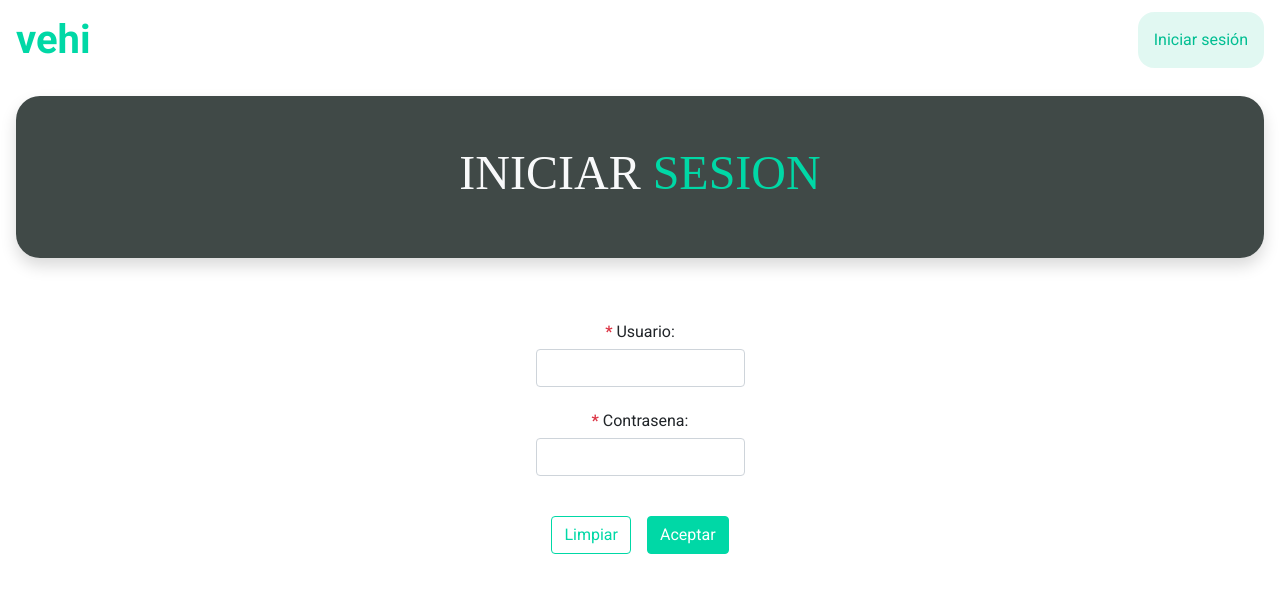
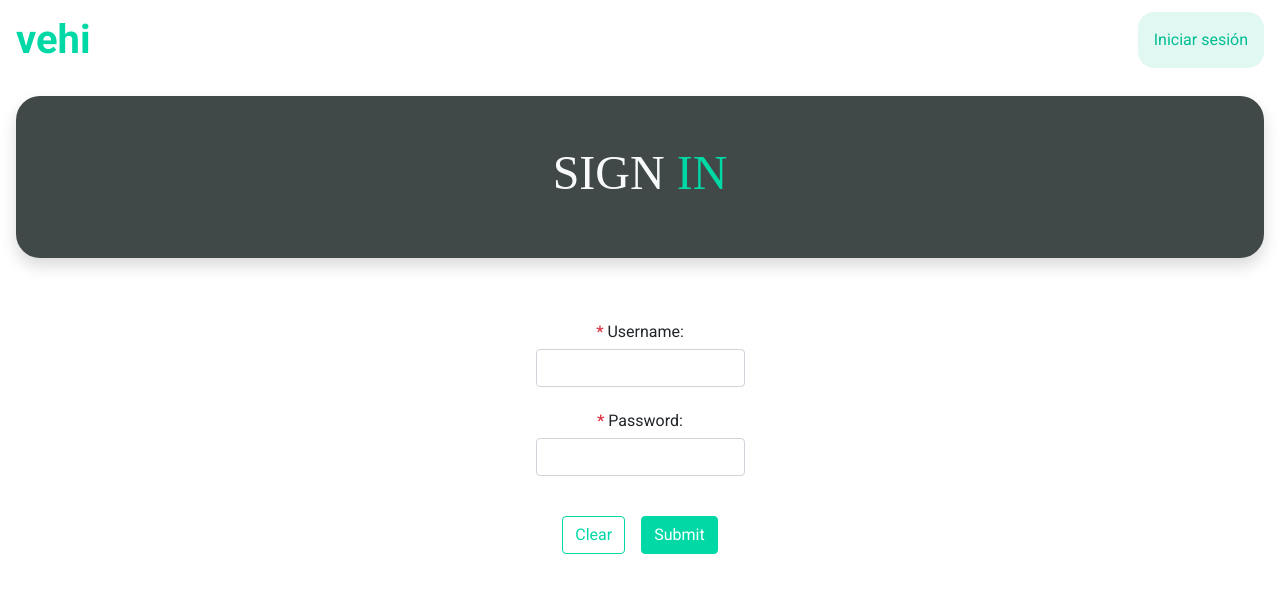
Before and after one commit to manuelozada11/myvehicle-app, a React (Vite) app: page /signin in a window 1280 px wide. Shown: the top 592 px of the page. Built offline with nearby package versions, Linux system fonts and the light colour scheme.

Commit message:
add vehicle info and signin view translated

```diff
--- a/src/common/utils.js
+++ b/src/common/utils.js
@@ -1,3 +1,6 @@
+import es from "../translate/es.json";
+import en from "../translate/en.json";
+
 export const scrollToTop = (value) => window.scrollTo({ behavior: 'smooth', top: value})
 
 export const removeItemStorage = (key) => {
@@ -44,3 +47,14 @@ export const orderBy = (array, by) => {
 export const round = (value, decimals) => {
     return Number(Math.round(value + 'e' + decimals) + 'e-' + decimals);
 }
+
+export const translate = (value) => {
+    const lang = window.navigator.language?.split("-")[0];
+
+    switch (lang) {
+        case "es":
+            return es[value];
+        default:
+            return en[value];
+    }
+}
--- /dev/null
+++ b/src/translate/en.json
@@ -0,0 +1,8 @@
+{
+    "users.signin.title.sign": "SIGN",
+    "users.signin.title.in": "IN",
+    "users.signin.user": "Username",
+    "users.signin.pwd": "Password",
+    "users.signin.clear": "Clear",
+    "users.signin.submit": "Submit"
+}
--- /dev/null
+++ b/src/translate/es.json
@@ -0,0 +1,8 @@
+{
+    "users.signin.title.sign": "INICIAR",
+    "users.signin.title.in": "SESIÓN",
+    "users.signin.user": "Usuario",
+    "users.signin.pwd": "Contraseña",
+    "users.signin.clear": "Limpiar",
+    "users.signin.submit": "Aceptar"
+}
--- a/src/views/Login.jsx
+++ b/src/views/Login.jsx
@@ -3,6 +3,7 @@ import { useNavigate } from "react-router-dom";
 import { defaultCatcher } from "../config/defaultCatcher";
 import { useAuth } from "../hooks/useAuth";
 import { useForm } from 'react-hook-form';
+import { translate } from "../common/utils";
 
 const Login = () => {
     let navigate = useNavigate();
@@ -35,20 +36,20 @@ const Login = () => {
             <div style={{ borderRadius: '1.5rem', backgroundColor: "#293331e3", color: "#2b2b2b" }}
                 className="p-5 m-3 text-center shadow">
                 <h1 className="font-bebas text-light" style={{ fontSize: '3rem' }}>
-                    INICIAR <span className="color-primary">SESION</span>
+                    {translate("users.signin.title.sign")} <span className="color-primary">{translate("users.signin.title.in")}</span>
                 </h1>
             </div>
 
             <form onSubmit={ handleSubmit(onSignIn) } className="p-5 d-flex flex-column align-items-center">
                 <div className="mb-4">
-                    <h6><span className="text-danger fw-bold">*</span> Usuario:</h6>
+                    <h6><span className="text-danger fw-bold">*</span> {translate("users.signin.user")}:</h6>
                     <input className={ `form-control ${ errors.username ? 'is-invalid' : '' }` }
                         {...register("username", { required: { value: true, message: 'Campo obligatorio' } })} type="text" />
                     { errors.username && <p className="mt-1 text-danger">{ errors.username.message }</p> }
                 </div>
 
                 <div className="mb-4">
-                    <h6><span className="text-danger fw-bold">*</span> Contrasena:</h6>
+                    <h6><span className="text-danger fw-bold">*</span> {translate("users.signin.pwd")}:</h6>
                     <input className={ `form-control ${ errors.password ? 'is-invalid' : '' }` }
                         {...register("password", { required: { value: true, message: 'Campo obligatorio' } })} type="password" />
                     { errors.password && <p className="mt-1 text-danger">{ errors.password.message }</p> }
@@ -59,8 +60,8 @@ const Login = () => {
                 </div>
 
                 <div className="p-2">
-                    <button className="btn btn-outline-primary m-2" onClick={ onReset } type="reset">Limpiar</button>
-                    <button className="btn btn-primary m-2" type="submit">Aceptar</button>
+                    <button className="btn btn-outline-primary m-2" onClick={ onReset } type="reset">{translate("users.signin.clear")}</button>
+                    <button className="btn btn-primary m-2" type="submit">{translate("users.signin.submit")}</button>
                 </div>
             </form>
         </div>
--- a/src/views/VehicleInfo.jsx
+++ b/src/views/VehicleInfo.jsx
@@ -1,20 +1,20 @@
 import { useState } from "react";
 import { useEffect } from "react";
+import DatePicker from 'react-datepicker';
 import { useNavigate, useParams } from "react-router-dom";
 import { useVehicle } from "../hooks/useVehicle";
 import { AiOutlineEdit, AiOutlineCheckCircle } from 'react-icons/ai';
 import { FiAlertCircle } from 'react-icons/fi';
 import { useForm, Controller } from "react-hook-form";
+import { getStorageValue, dateFormat, firstLetterUppercase } from "../common/utils";
 import BackButton from "../components/BackButton";
-import { getStorageValue, dateFormat, firstLetterUppercase } from "../common/utils";
-import DatePicker from 'react-datepicker';
 import { VEHICLE_TYPE } from "../constants/vehicles";
 
 const VehicleInfo = () => {
     let navigate = useNavigate();
     const { register, handleSubmit, control, formState: { errors }, reset, setError } = useForm();
     const { _id } = useParams();
-    const { getVehiclesById, deleteCarById } = useVehicle();
+    const { getVehiclesById } = useVehicle();
     const [car, setCar] = useState(null);
     const [edit, setEdit] = useState(false);
     const [error, setCustomError] = useState(null);
@@ -25,11 +25,11 @@ const VehicleInfo = () => {
 
     const onEditCar = async (data) => {
         try {
-            if (typeof data.boughtDate === "undefined") data.boughtDate = new Date();
+            if (typeof data.boughtDate === "undefined") data.boughtDate = (car?.boughtDate ?? new Date());
 
-            if (typeof data.insuranceDate === "undefined") data.insuranceDate = new Date();
+            if (typeof data.insuranceDate === "undefined") data.insuranceDate = (car?.insuranceDate ?? new Date());
 
-            if (typeof data.taxesDate === "undefined") data.taxesDate = new Date();
+            if (typeof data.taxesDate === "undefined") data.taxesDate = (car?.taxesDate ?? new Date());
 
             data.name = `${ firstLetterUppercase(data.manufacture) } ${ firstLetterUppercase(data.model) }`;
             console.log(data);
@@ -112,7 +112,7 @@ const VehicleInfo = () => {
                 <div className="p-4 m-3 shadow border"
                     style={{ borderRadius: "1.5rem", backgroundColor: "#e4e4e4" }}>
                     <h1 className="mb-3" style={{ fontWeight: '900' }}>
-                        Detalles { !edit && <AiOutlineEdit className="ms-1" size={ 27 } onClick={ () => setEdit(true) } /> }
+                        Detalles { !edit && <AiOutlineEdit className="ms-1 cursor-pointer" size={ 27 } onClick={ () => setEdit(true) } /> }
                     </h1>
 
                     <div className="my-2">
```
